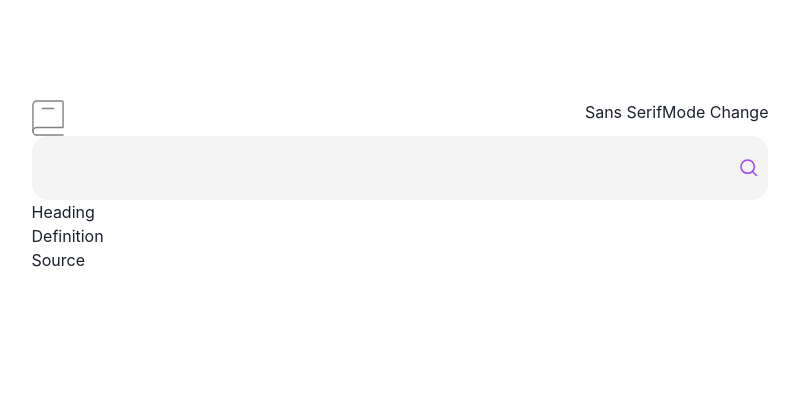
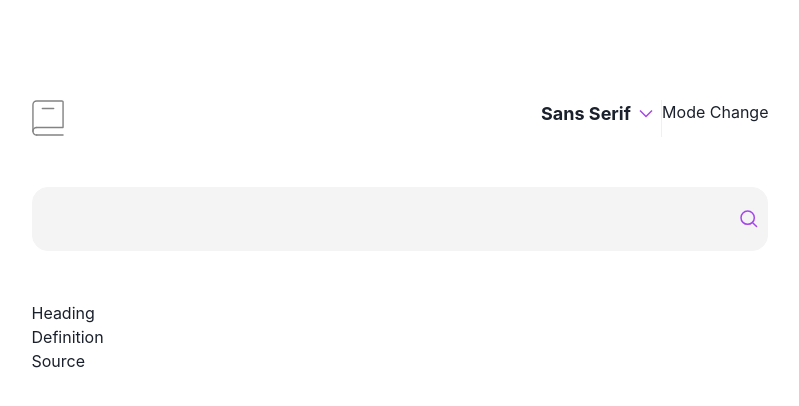
Before and after one commit to adriana-s-c/dictionary-web-app, a React (Create React App) app: page / in a window 1280 px wide. Shown: the top 406 px of the page, without its empty margins (240-1039 px from the left). Built offline with nearby package versions, Linux system fonts and the light colour scheme.

Commit message:
Add FontChange Menu

```diff
--- a/src/components/DictionaryApp/NavBar/FontChange/index.tsx
+++ b/src/components/DictionaryApp/NavBar/FontChange/index.tsx
@@ -1,10 +1,39 @@
 import * as React from "react";
-import { Box, Text } from "@chakra-ui/react";
+import {
+  Box,
+  Menu,
+  MenuList,
+  MenuButton,
+  MenuItem,
+  Img,
+} from "@chakra-ui/react";
+import arrowDown from "../../../../images/icon-arrow-down.svg";
+
+// zdefiniować w custom theme by nie bylo tego szarego poswietlenia i w ogole zrobić jaknajwiecej w tym theme by tutaj było jak najmniej
 
 export function FontChange() {
   return (
-    <Box>
-      <Text>Sans Serif</Text>
+    <Box w="120px" h="24px">
+      <Menu>
+        <MenuButton>
+          <Box display="flex" flexDir="row" w="100%">
+            Sans Serif <Img src={arrowDown} alt="Arrow down" marginLeft="8px" />
+          </Box>
+        </MenuButton>
+        <MenuList paddingBlock="30px" paddingLeft="30px">
+          <Box
+            w="90px"
+            h="104px"
+            display="flex"
+            flexDirection="column"
+            justifyContent="space-between"
+          >
+            <MenuItem fontFamily="Inter">Sans Serif</MenuItem>
+            <MenuItem fontFamily="Lora">Serif</MenuItem>
+            <MenuItem fontFamily="Inconsolata">Mono</MenuItem>
+          </Box>
+        </MenuList>
+      </Menu>
     </Box>
   );
 }
--- a/src/components/DictionaryApp/NavBar/index.tsx
+++ b/src/components/DictionaryApp/NavBar/index.tsx
@@ -1,15 +1,22 @@
 import * as React from "react";
-import { Box } from "@chakra-ui/react";
+import { Box, Divider } from "@chakra-ui/react";
 import { FontChange } from "./FontChange";
 import { Logo } from "./Logo";
 import { ModeChange } from "./ModeChange";
 
 export function NavBar() {
   return (
-    <Box display="flex" flexDir="row" w="100%">
+    <Box
+      display="flex"
+      flexDir="row"
+      h="36.5px"
+      w="736.99px"
+      marginBottom="50px"
+    >
       <Logo />
       <Box display="flex" flexDir="row" w="100%" justifyContent="flex-end">
         <FontChange />
+        <Divider orientation="vertical" />
         <ModeChange />
       </Box>
     </Box>
--- a/src/components/DictionaryApp/SearchInput/index.tsx
+++ b/src/components/DictionaryApp/SearchInput/index.tsx
@@ -4,7 +4,7 @@ import searchIcon from "../../../images/icon-search.svg";
 
 export function SearchInput() {
   return (
-    <InputGroup>
+    <InputGroup marginBottom="50px">
       <Input
         bgColor="#F4F4F4"
         borderColor="#F4F4F4"
--- a/src/index.js
+++ b/src/index.js
@@ -3,13 +3,45 @@ import ReactDOM from "react-dom/client";
 import App from "./App";
 import reportWebVitals from "./reportWebVitals";
 import { ChakraProvider } from "@chakra-ui/react";
+import { extendTheme } from "@chakra-ui/react";
+import { menuAnatomy } from "@chakra-ui/anatomy";
+import { createMultiStyleConfigHelpers } from "@chakra-ui/react";
 
-import { extendTheme } from "@chakra-ui/react";
+const { definePartsStyle, defineMultiStyleConfig } =
+  createMultiStyleConfigHelpers(menuAnatomy.keys);
+
+const baseStyle = definePartsStyle({
+  button: {
+    transition: "all 0.2s",
+    borderRadius: "16px",
+    borderWidt: "1px",
+    borderColor: "white",
+    fontSize: "18px",
+    fontWeight: "700",
+  },
+  list: {
+    borderRadius: "16px",
+    borderColor: "white",
+    shadow: "md",
+  },
+  item: {
+    _hover: { color: "#A445ED", bgColor: "white" },
+    fontSize: "18px",
+    fontWeight: "700",
+    bgColor: "white",
+    padding: "0px",
+  },
+});
+
+export const menuTheme = defineMultiStyleConfig({ baseStyle });
 
 const theme = extendTheme({
   fonts: {
     heading: `Inter`,
     body: `Inter`,
+  },
+  components: {
+    Menu: menuTheme,
   },
 });
 
```
